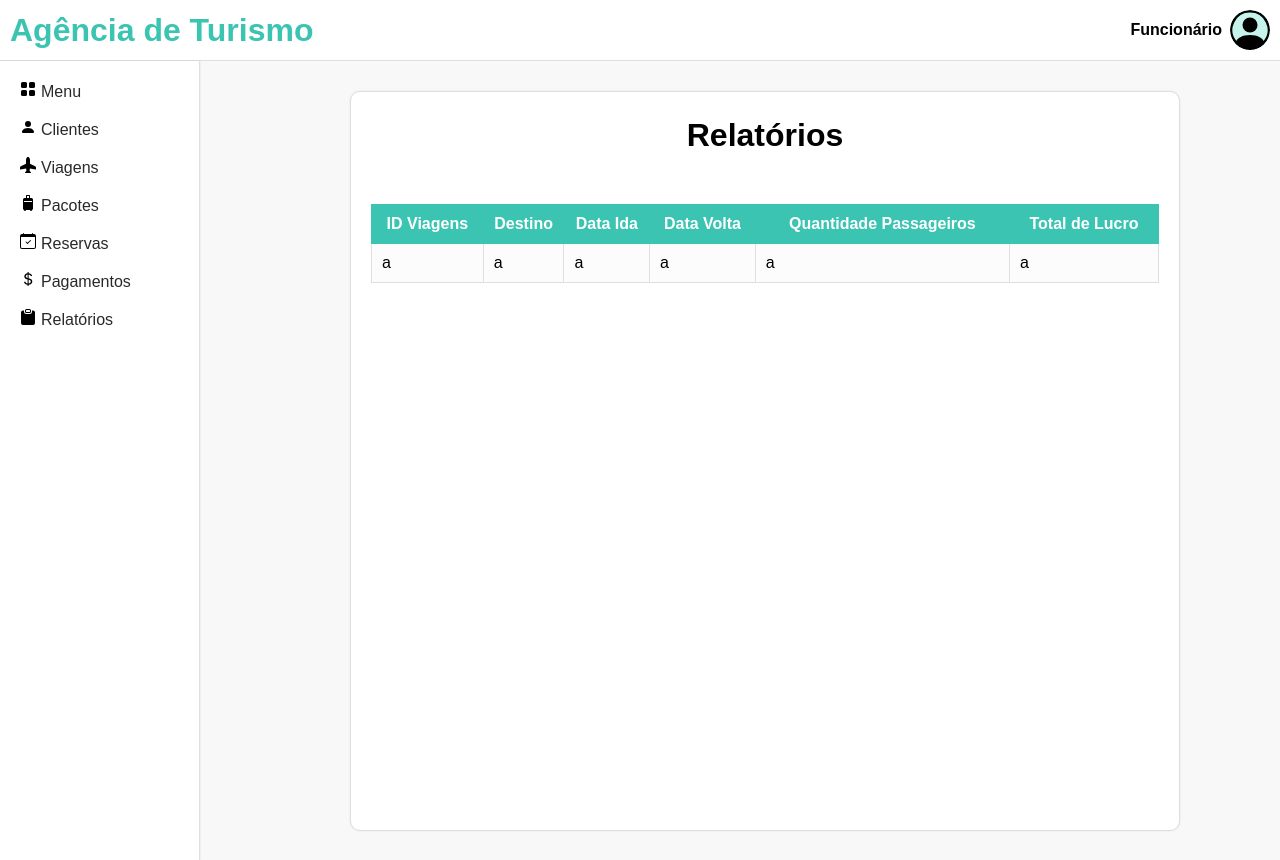
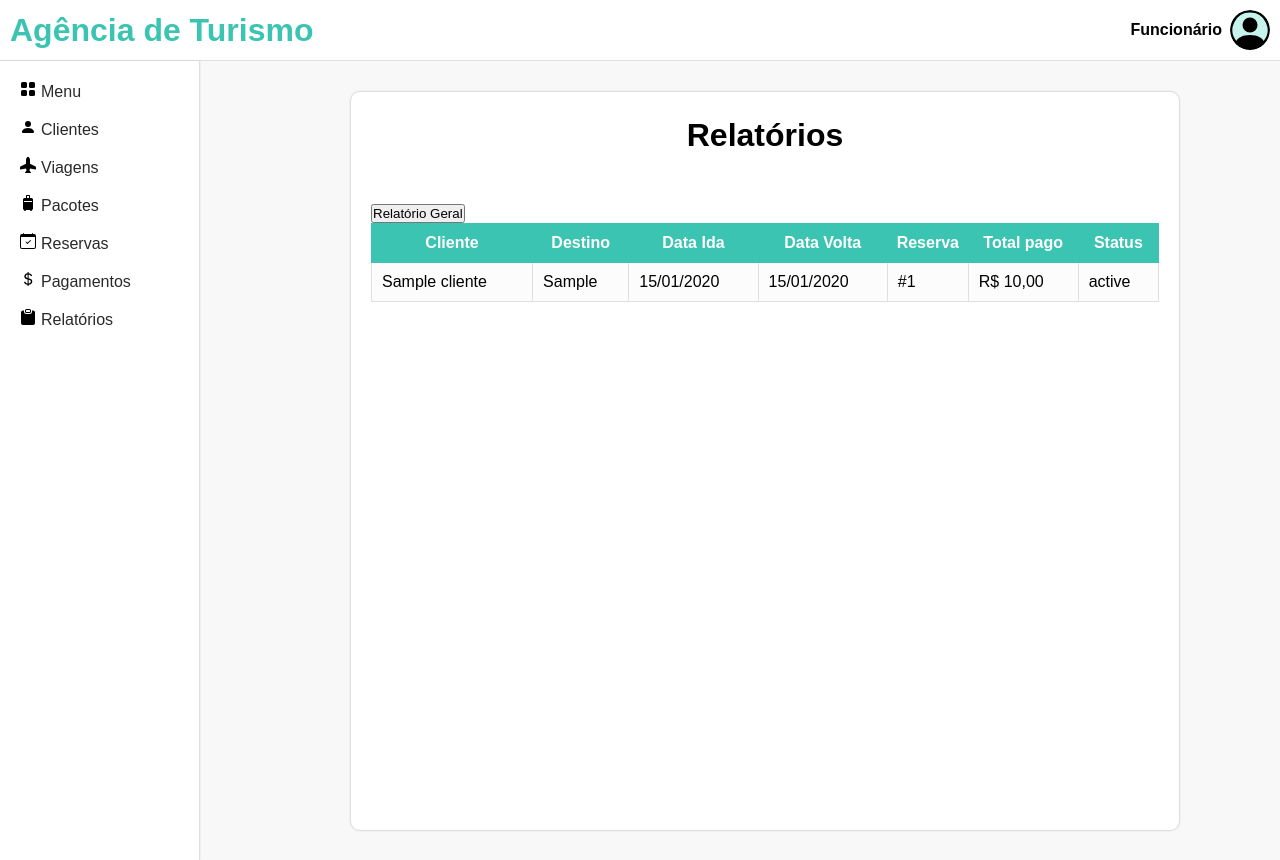
Before and after one commit to arthur-vs-barbosa/agenciamento-viagens-p2, a PHP site: page /relatorios.php in a window 1280 px wide. Shown: the top 860 px of the page. Run offline with PHP 8.4, Linux system fonts and the light colour scheme; tables that the repository leaves empty hold one stand-in row (values such as "Sample post").

Commit message:
Relatorio geral funcionando, Segundou!!

```diff
--- a/css/styleForm.css
+++ b/css/styleForm.css
@@ -109,7 +109,7 @@ button:hover{
 /*Botão de gerar Relatório*/
 .formPDF {
     float: right;
-    margin-top: -42px; /* Puxa o botão para cima para alinhar com a barra de pesquisa */
+    margin-top: -42px; /* Puxa o botão para cima */
 }
 
 /* Botão do relatório em vermelho desbotado*/
--- a/sql/conexao.php
+++ b/sql/conexao.php
@@ -3,8 +3,7 @@ $servidor="localhost";
 $usuario="root";
 $senha="";
 $banco="agenciaviagens";
-//$porta=3306;
-
+//$porta=3306; //AS 3307 PORTAS INFERNAIS!!!!!!!!!
 $conexao= new mysqli($servidor,$usuario,$senha,$banco);
 if ($conexao -> connect_error){
     die("Erro na conexão: ".$conexao -> connect_error);
--- a/sql/povoamentoBD.txt
+++ b/sql/povoamentoBD.txt
@@ -16,8 +16,8 @@ INSERT INTO `viagem` (`id`, `destino`, `dtIda`, `dtVolta`, `precoBase`, `vagas`)
 
 -- 2. Povoando a tabela 'cliente' (12 clientes)
 INSERT INTO `cliente` (`id`, `nome`, `cpf`, `email`, `telefone`) VALUES
-(1, 'Ana Clara Silva', '12345678901', 'ana.silva@email.com', 988887777),
-(2, 'Carlos Eduardo Souza', '98765432109', 'carlos.souza@email.com', 977776666),
+(1, 'Arthur Barbosa', '12345678901', 'arthur.barbosa@email.com', 988887777),
+(2, 'Roberta Mendes', '98765432109', 'roberta.mendes@email.com', 977776666),
 (3, 'Mariana Oliveira', '45678912303', 'mariana.oliveira@email.com', 966665555),
 (4, 'Juliana Almeida', '11122233344', 'juliana.almeida@email.com', 955554444),
 (5, 'Lucas Martins', '22233344455', 'lucas.martins@email.com', 944443333),
--- a/views/relatorios.php
+++ b/views/relatorios.php
@@ -1,3 +1,29 @@
+<?php
+    include "../sql/crudClientes.php";
+    include "../sql/crudPacotes.php";
+    include "../sql/crudPagamentos.php";
+    include "../sql/crudReservas.php";
+    include "../sql/crudViagens.php";
+
+    //Joins de Tabelas
+    $sql="SELECT
+                cliente.nome AS nomeCliente,
+                viagem.destino,
+                viagem.dtIda,
+                viagem.dtVolta,
+                reserva.id AS idReserva,
+                pagamento.valor AS valorPago,
+                pagamento.statusPagamento
+            FROM reserva
+            INNER JOIN cliente ON reserva.idCliente = cliente.id
+            INNER JOIN pacote ON reserva.idPacote = pacote.id
+            INNER JOIN viagem ON pacote.idViagem = viagem.id
+            LEFT JOIN pagamento ON pagamento.idReserva = reserva.id
+            ORDER BY reserva.id DESC";
+
+    $resultado = $conexao->query($sql);
+?>
+
 <!DOCTYPE html>
 <html>
     <head>
@@ -22,30 +48,40 @@
             <div class="meioRelatorio">
                 <div class="cadastrar">
                     <h1>Relatórios</h1>
+
+                    <!--Botão gerar relatório-->
+                    <form action="../relatorios/gerarPDF.php" method="get">
+                        <input type="hidden" name="tipo" value="geral">
+                        <button type="submit">Relatório Geral</button>
+                    </form>
+
                     <!--Tabela-->
                     <table class="tabelaRelatorio">
                         <thead>
                             <tr>
-                                <th>ID Viagens</th>
+                                <th>Cliente</th>
                                 <th>Destino</th>
                                 <th>Data Ida</th>
                                 <th>Data Volta</th>
-                                <th>Quantidade Passageiros</th>
-                                <th>Total de Lucro</th>
+                                <th>Reserva</th>
+                                <th>Total pago</th>
+                                <th>Status</th>
                             </tr>
                         </thead>
                         <tbody>
-                            <tr>
-                                <!--Aqui os dados devem ser exibidos toda vez que forem adicionados-->
-                                <!--Como cada página também tem uma espécie de relatório, eu não sei muito bem se essa página é necessaria-->
-                                <!--Caso você também achar essa página um pouco desnecessária ou que é melhor muda me avisa-->
-                                <td>a</td><!--ID Viagens-->
-                                <td>a</td><!--Destino-->
-                                <td>a</td><!--Data Ida-->
-                                <td>a</td><!--Data Volta-->
-                                <td>a</td><!--Quantidade Passageiros-->
-                                <td>a</td><!--Total de Lucro-->
-                            </tr>
+                            <?php while($rel = $resultado->fetch_assoc()) { ?>
+                                <tr>
+                                    <td><?php echo $rel['nomeCliente']; ?></td>
+                                    <td><?php echo $rel['destino']; ?></td>
+                                    <td><?php echo date('d/m/Y', strtotime($rel['dtIda'])); ?></td>
+                                    <td><?php echo date('d/m/Y', strtotime($rel['dtVolta'])); ?></td>
+                                    <td>#<?php echo $rel['idReserva']; ?></td>
+                                    <!--Impede o espaço em branco caso retorne vazio-->
+                                    <td>R$ <?php echo number_format(!empty($rel['valorPago']) ? $rel['valorPago'] : 0, 2, ',', '.'); ?></td>
+                                    <!--Impede o espaço em branco caso retorne vazio-->
+                                    <td><?php echo !empty($rel['statusPagamento']) ? $rel['statusPagamento'] : 'Pendente'; ?></td>
+                                </tr>
+                            <?php } ?>
                         </tbody>
                     </table>
                 </div>
```
Also changed, not shown: relatorios/gerarPDF.php (+18 -7 lines).
